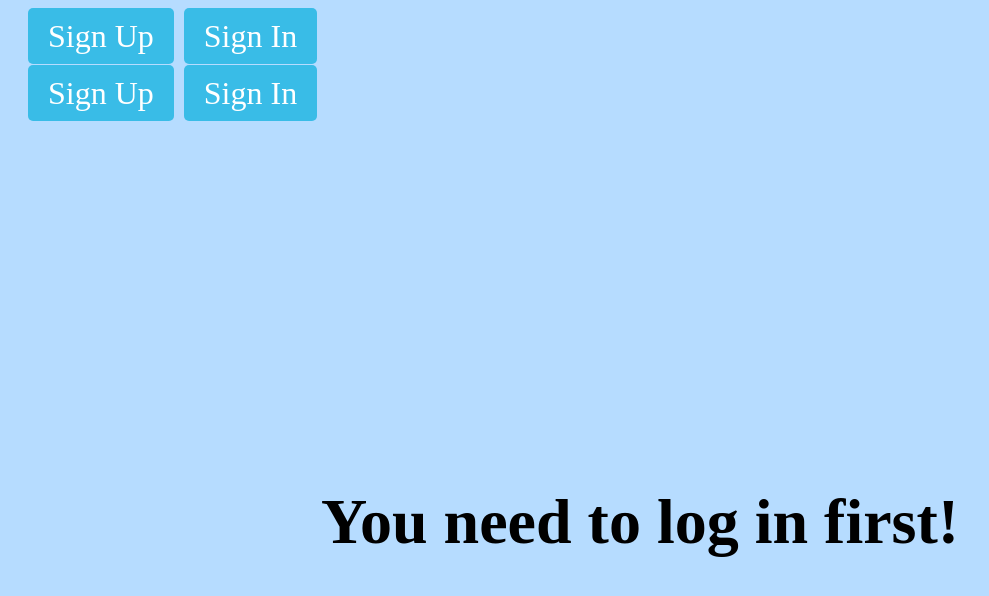
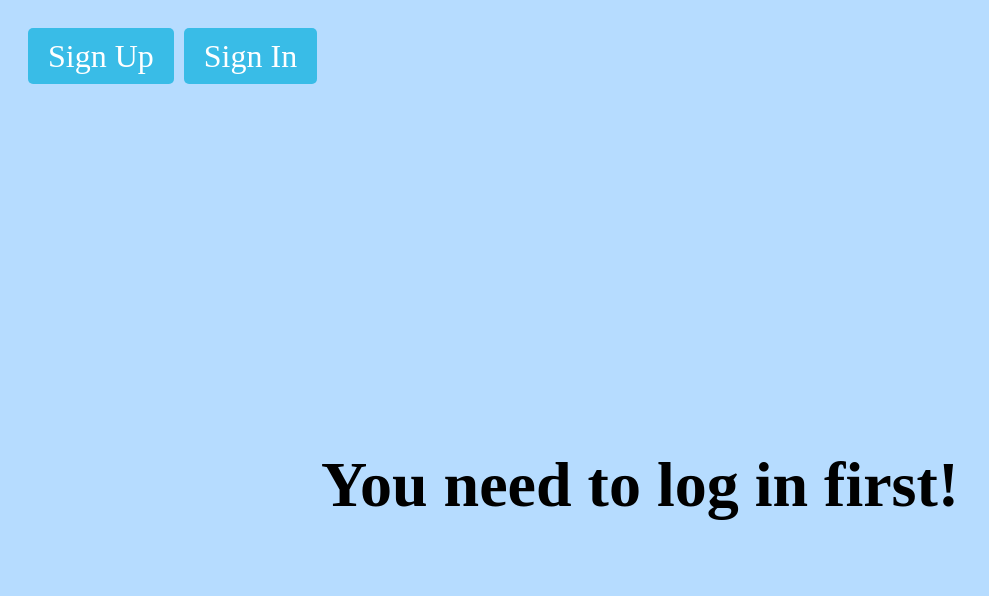
Before and after one commit to staten-island-tech/vue-supabase-project-aj, a Vue app in the folder vue-project/: page / in a window 1280 px wide. Shown: the top 596 px of the page, without its empty margins (0-989 px from the left). Built offline with nearby package versions, Linux system fonts and the light colour scheme.

Commit message:
Update App.vue

```diff
--- a/vue-project/src/App.vue
+++ b/vue-project/src/App.vue
@@ -7,9 +7,9 @@ import { RouterLink, RouterView } from 'vue-router'
   <header>
       <nav>
          <RouterLink class="" to="/"></RouterLink >
-
+<!--
          <RouterLink class="navigate"to="/signup">Sign Up</RouterLink>
-         <RouterLink class="navigate"to="/signin">Sign In</RouterLink>
+         <RouterLink class="navigate"to="/signin">Sign In</RouterLink> -->
 
       </nav>
   </header>
```
